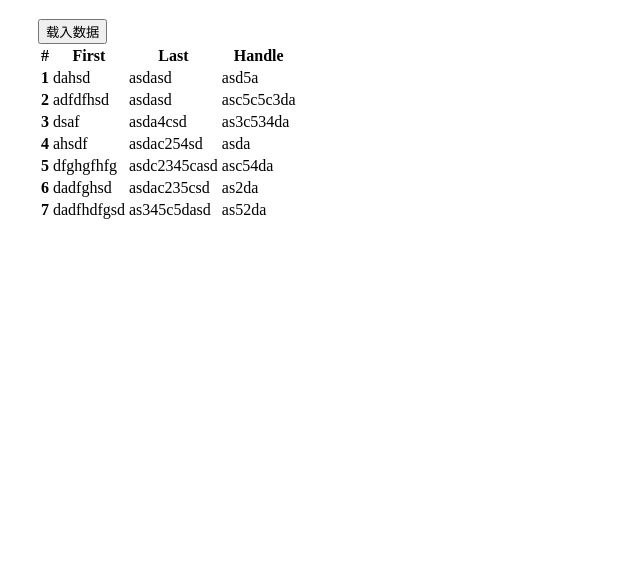
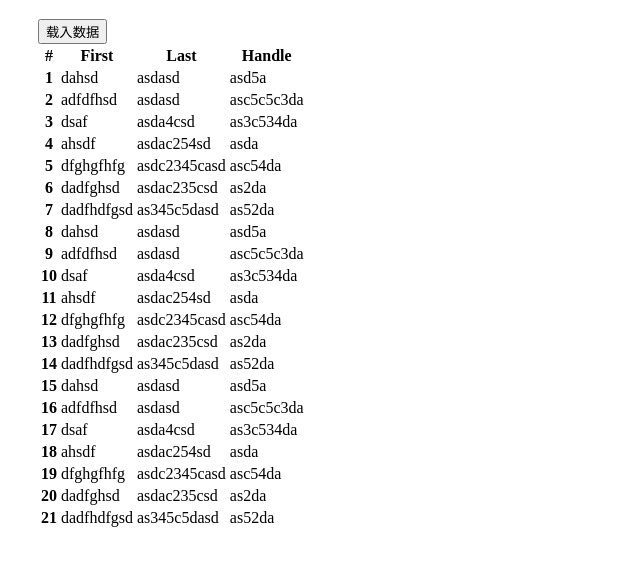
Before and after one commit to FairyEver/express-batch-query-browser-plug-in, a browser extension: page 测试/测试站点/index.html in a window 1280 px wide. Both pictures are taken after a click on the button "载入数据". Shown: the part 108-674 px from the top of the page, without its empty margins (0-640 px from the left). Drawn offline with nearby package versions, Linux system fonts and the light colour scheme.

Commit message:
no message

```diff
--- a/测试/测试站点/index.html
+++ b/测试/测试站点/index.html
@@ -27,18 +27,32 @@
 </body>
 <script>
     var data = [
-        {id: 1, first: 'dahsd', last: 'asdasd', handle: 'asd5a'},
-        {id: 2, first: 'adfdfhsd', last: 'asdasd', handle: 'asc5c5c3da'},
-        {id: 3, first: 'dsaf', last: 'asda4csd', handle: 'as3c534da'},
-        {id: 4, first: 'ahsdf', last: 'asdac254sd', handle: 'asda'},
-        {id: 5, first: 'dfghgfhfg', last: 'asdc2345casd', handle: 'asc54da'},
-        {id: 6, first: 'dadfghsd', last: 'asdac235csd', handle: 'as2da'},
-        {id: 7, first: 'dadfhdfgsd', last: 'as345c5dasd', handle: 'as52da'}
+        {first: 'dahsd', last: 'asdasd', handle: 'asd5a'},
+        {first: 'adfdfhsd', last: 'asdasd', handle: 'asc5c5c3da'},
+        {first: 'dsaf', last: 'asda4csd', handle: 'as3c534da'},
+        {first: 'ahsdf', last: 'asdac254sd', handle: 'asda'},
+        {first: 'dfghgfhfg', last: 'asdc2345casd', handle: 'asc54da'},
+        {first: 'dadfghsd', last: 'asdac235csd', handle: 'as2da'},
+        {first: 'dadfhdfgsd', last: 'as345c5dasd', handle: 'as52da'},
+        {first: 'dahsd', last: 'asdasd', handle: 'asd5a'},
+        {first: 'adfdfhsd', last: 'asdasd', handle: 'asc5c5c3da'},
+        {first: 'dsaf', last: 'asda4csd', handle: 'as3c534da'},
+        {first: 'ahsdf', last: 'asdac254sd', handle: 'asda'},
+        {first: 'dfghgfhfg', last: 'asdc2345casd', handle: 'asc54da'},
+        {first: 'dadfghsd', last: 'asdac235csd', handle: 'as2da'},
+        {first: 'dadfhdfgsd', last: 'as345c5dasd', handle: 'as52da'},
+        {first: 'dahsd', last: 'asdasd', handle: 'asd5a'},
+        {first: 'adfdfhsd', last: 'asdasd', handle: 'asc5c5c3da'},
+        {first: 'dsaf', last: 'asda4csd', handle: 'as3c534da'},
+        {first: 'ahsdf', last: 'asdac254sd', handle: 'asda'},
+        {first: 'dfghgfhfg', last: 'asdc2345casd', handle: 'asc54da'},
+        {first: 'dadfghsd', last: 'asdac235csd', handle: 'as2da'},
+        {first: 'dadfhdfgsd', last: 'as345c5dasd', handle: 'as52da'}
     ]
     function loadData () {
         var tbody = $('#table tbody')[0]
-        data.forEach(function (e) {
-            $('<tr><th scope="row">'+e.id+'</th><td>'+e.first+'</td><td>'+e.last+'</td><td>'+e.handle+'</td></tr>').appendTo(tbody)
+        data.forEach(function (e, index) {
+            $('<tr><th scope="row">'+(index+1)+'</th><td>'+e.first+'</td><td>'+e.last+'</td><td>'+e.handle+'</td></tr>').appendTo(tbody)
         })
     }
 </script>
```
